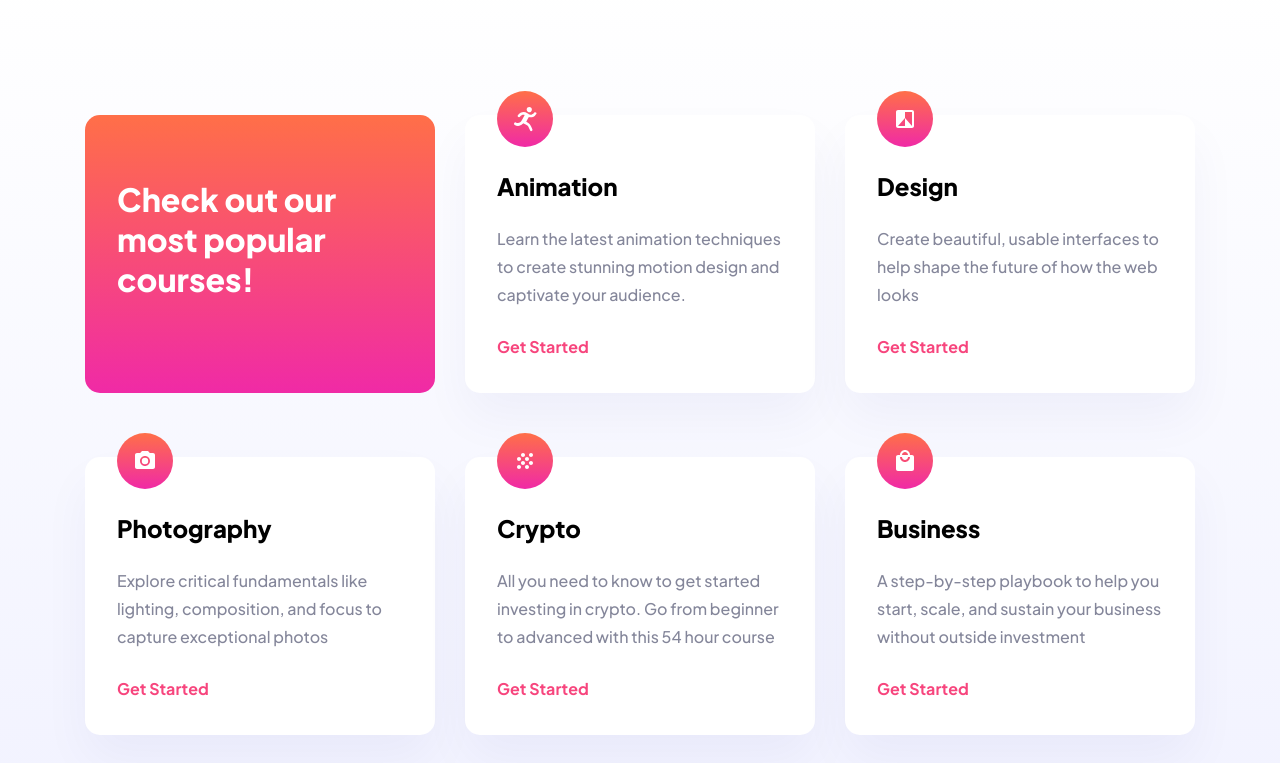
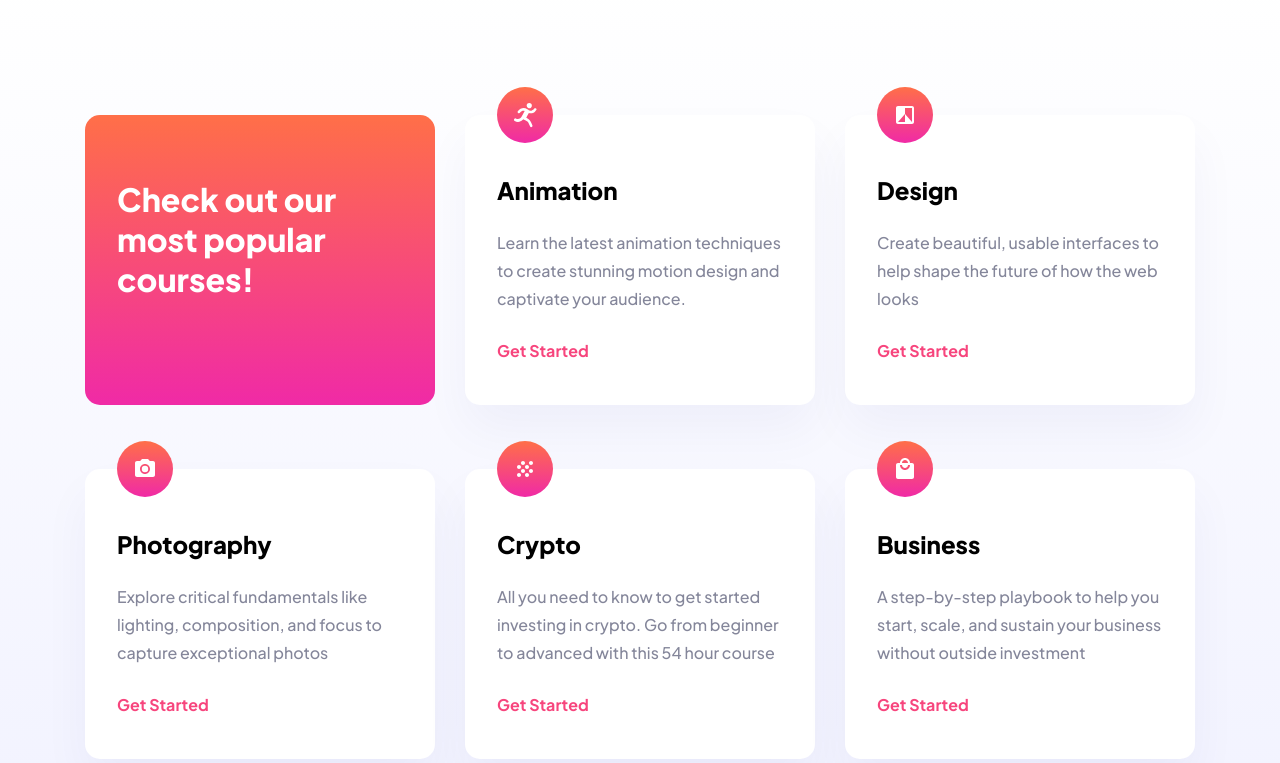
Before and after one commit to BhandarkarPawan/skilled-elearning-landing-page, a React (Create React App) app: page / in a window 1280 px wide. Shown: the part 657-1420 px from the top of the page. Built offline with nearby package versions, Linux system fonts and the light colour scheme.

Commit message:
Update Card

```diff
--- a/src/components/Card/Card.js
+++ b/src/components/Card/Card.js
@@ -16,35 +16,50 @@ const Card = ({ title, icon, description, link }) => {
     return (
         <Wrapper>
             <Icon src={iconPath} alt={title}></Icon>
-            <Title>{title}</Title>
-            <Description>{description}</Description>
-            <Link href={link}>Get Started</Link>
+            <Content>
+                <Title>{title}</Title>
+                <Description>{description}</Description>
+                <Link href={link}>Get Started</Link>
+            </Content>
         </Wrapper>
     );
 };
 
 const Wrapper = styled.div`
-    display: flex;
-    flex-direction: column;
-    gap: 24px;
-    padding: 32px;
-    padding-top: 0;
+    width: 100%;
+    height: 100%;
+    padding: 0px 32px 40px 32px;
     box-shadow: 0px 25px 50px rgba(6, 22, 141, 0.0442381);
     border-radius: 15px;
     background-color: var(--color-white);
 
     @media ${QUERIES.tabletAndDown} {
-        padding: 28px;
-        padding-top: 0px;
+        padding-left: 28px;
+        padding-right: 28px;
         padding-bottom: 32px;
+    }
+`;
+
+const Content = styled.div`
+    display: flex;
+    flex-direction: column;
+    gap: 24px;
+
+    @media ${QUERIES.tabletAndDown} {
         gap: 16px;
     }
 `;
 
 const Icon = styled.img`
-    height: 56px;
-    width: 56px;
-    margin-top: -24px;
+    --side: 56px;
+    height: var(--side);
+    width: var(--side);
+    margin-top: calc(-1 * var(--side) / 2);
+    margin-bottom: 32px;
+
+    @media ${QUERIES.tabletAndDown} {
+        margin-bottom: 24px;
+    }
 `;
 
 const Title = styled.h2`
--- a/src/components/Hero/Hero.js
+++ b/src/components/Hero/Hero.js
@@ -80,7 +80,6 @@ const HeroImage = styled.div`
     transform: scale(1.6) translateX(23%) translateY(-9%);
     pointer-events: none;
     height: 100%;
-    /* width: 50%; */
     flex-shrink: 1.25;
 
     @media ${QUERIES.tabletAndDown} {
```
